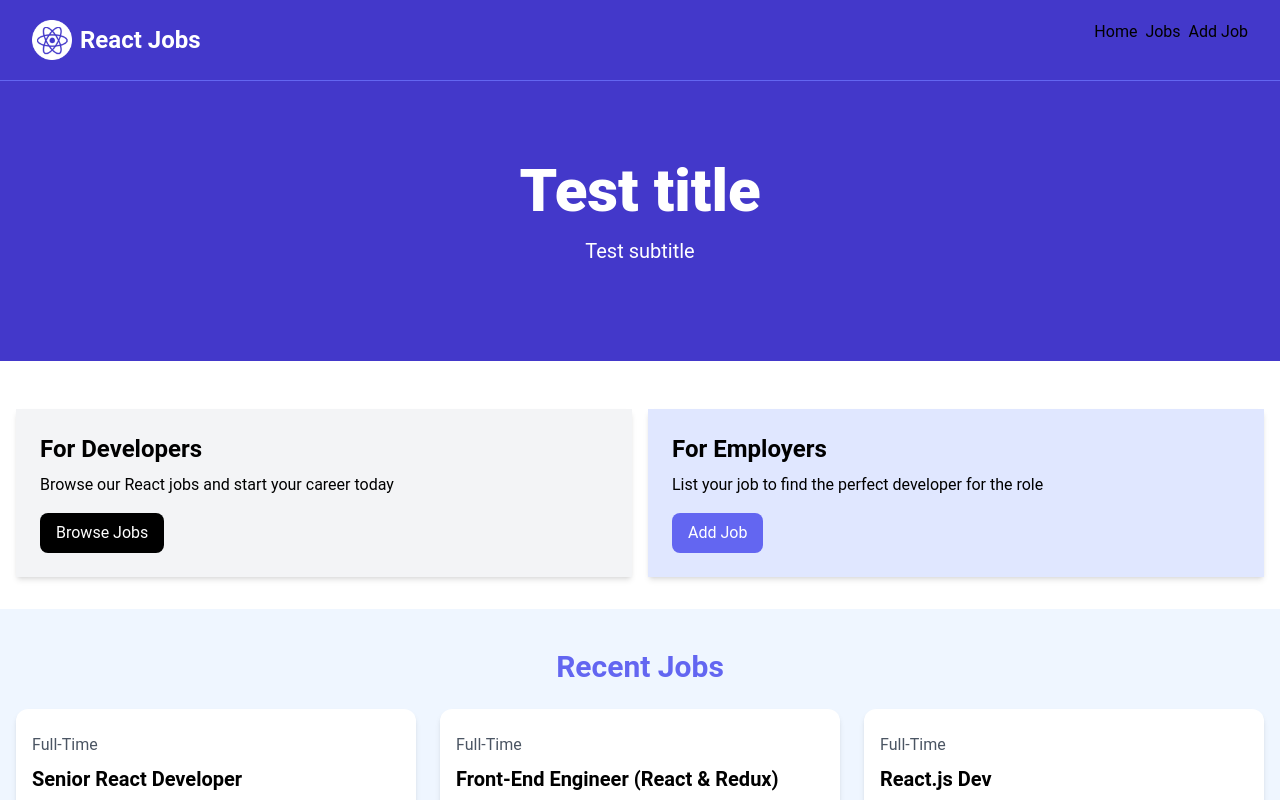
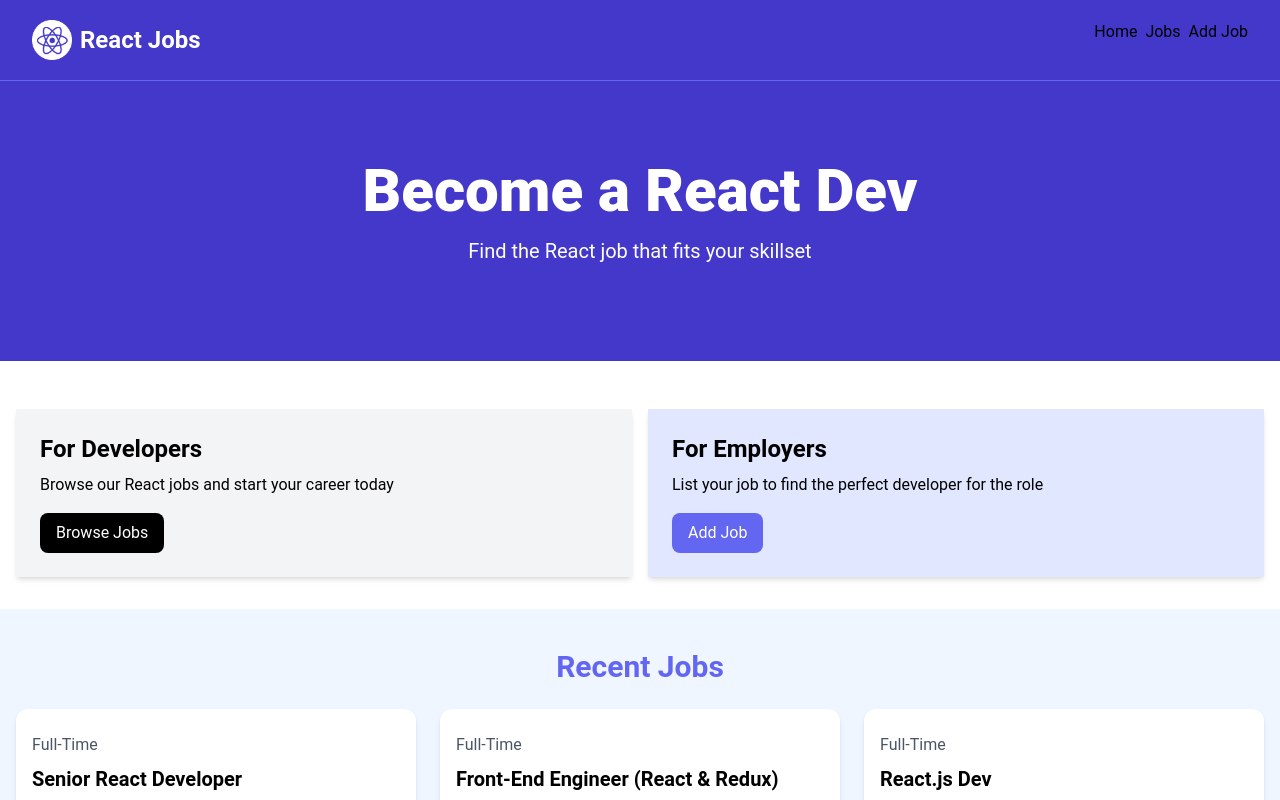
Before and after one commit to ferhadeyvazov/react-crash-2024, a React (Vite) app: page / in a window 1280 px wide. Shown: the top 800 px of the page. Built offline with nearby package versions, Linux system fonts and the light colour scheme.

Commit message:
Layout and HomePage is ready and Route was installed and setted successfully

```diff
--- a/package.json
+++ b/package.json
@@ -12,7 +12,8 @@
   "dependencies": {
     "react": "^18.3.1",
     "react-dom": "^18.3.1",
-    "react-icons": "^5.2.1"
+    "react-icons": "^5.2.1",
+    "react-router-dom": "^6.24.1"
   },
   "devDependencies": {
     "@types/react": "^18.3.3",
--- a/src/App.tsx
+++ b/src/App.tsx
@@ -1,21 +1,12 @@
 import React from 'react'
-import Navbar from './components/navbar/Navbar'
-import Hero from './components/hero/Hero'
-import HomeCards from './components/home_cards/HomeCards'
-import JobListings from './components/joblistings/JobListings'
-import ViewAllJobs from './components/view_all_jobs/ViewAllJobs'
+import Routers from './components/routes/Routes'
 
 const App: React.FC = () => {
 
 
   return (
     <>
-      <Navbar/>
-      <Hero title={'Test title'} subtitle={"Test subtitle"}/>
-      <HomeCards/>
-      <JobListings />
-      <ViewAllJobs/>
-
+      <Routers />
     </>
   )
 }
--- a/src/components/joblistings/JobListings.tsx
+++ b/src/components/joblistings/JobListings.tsx
@@ -4,7 +4,6 @@ import jobs from '../../utilities/jobs.json'
 
 const JobListings: React.FC = () => {
     let recentJobs = jobs.jobs.slice(0, 3);
-    console.log(recentJobs);
 
     return (
         <section className='bg-blue-50 px-4 py-10'>
--- /dev/null
+++ b/src/components/routes/Routes.tsx
@@ -0,0 +1,21 @@
+import React from "react";
+import { Routes, Route } from "react-router-dom";
+import HomePage from "../../pages/home/HomePage";
+import JobsPage from "../../pages/jobs/JobsPage";
+
+const Routers: React.FC = () => {
+    return (
+        <>
+            <Routes>
+                <Route path="/">
+                    <Route index element={<HomePage />} />
+                    <Route path="jobs" element={<JobsPage />} />
+                </Route>
+            </Routes>
+        </>
+    )
+}
+
+
+
+export default Routers;
--- /dev/null
+++ b/src/layouts/index.tsx
@@ -0,0 +1,17 @@
+import React from 'react'
+import Header from './Navbar/Navbar'
+
+interface IProps {
+  children?: React.ReactNode
+}
+
+function MainLayout ({children}:IProps) {
+  return (
+    <>
+    <Header />
+    {children}
+    </>
+  )
+}
+
+export default MainLayout
--- a/src/main.tsx
+++ b/src/main.tsx
@@ -1,7 +1,10 @@
 import ReactDOM from 'react-dom/client'
 import App from './App.tsx'
 import './index.css'
+import {BrowserRouter} from 'react-router-dom'
 
 ReactDOM.createRoot(document.getElementById('root')!).render(
-    <App />
+    <BrowserRouter>
+        <App />
+    </BrowserRouter>
 )
--- /dev/null
+++ b/src/pages/home/HomePage.tsx
@@ -0,0 +1,20 @@
+import React from 'react'
+
+import Layout from '../../layouts'
+import Hero from '../../components/hero/Hero'
+import HomeCards from '../../components/home_cards/HomeCards'
+import JobListings from '../../components/joblistings/JobListings'
+import ViewAllJobs from '../../components/view_all_jobs/ViewAllJobs'
+
+const HomePage: React.FC = () => {
+    return (
+        <Layout>
+            <Hero title={'Become a React Dev'} subtitle={"Find the React job that fits your skillset"} />
+            <HomeCards />
+            <JobListings />
+            <ViewAllJobs />
+        </Layout>
+    )
+}
+
+export default HomePage
--- /dev/null
+++ b/src/pages/jobs/JobsPage.tsx
@@ -0,0 +1,12 @@
+import React from 'react'
+import Layout from '../../layouts'
+
+const JobsPage: React.FC = () => {
+    console.log("It is Jobs Page");
+
+  return (
+    <Layout>JobsPage</Layout>
+  )
+}
+
+export default JobsPage
```
Also changed, not shown: src/layouts/Navbar/Navbar.tsx (renamed from src/components/navbar/Navbar.tsx), 2 other files (tests, documents, lock files or other folders).
